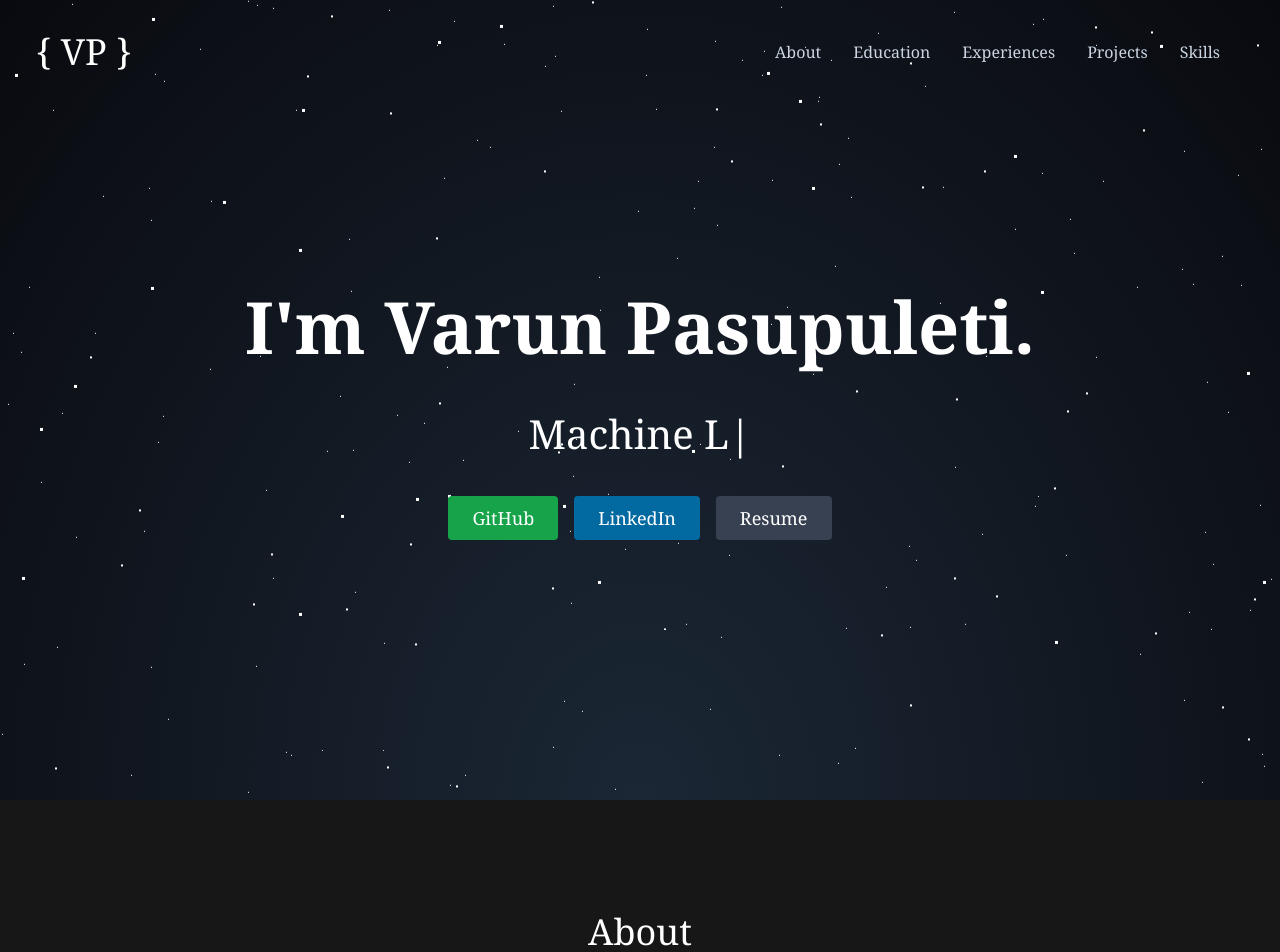
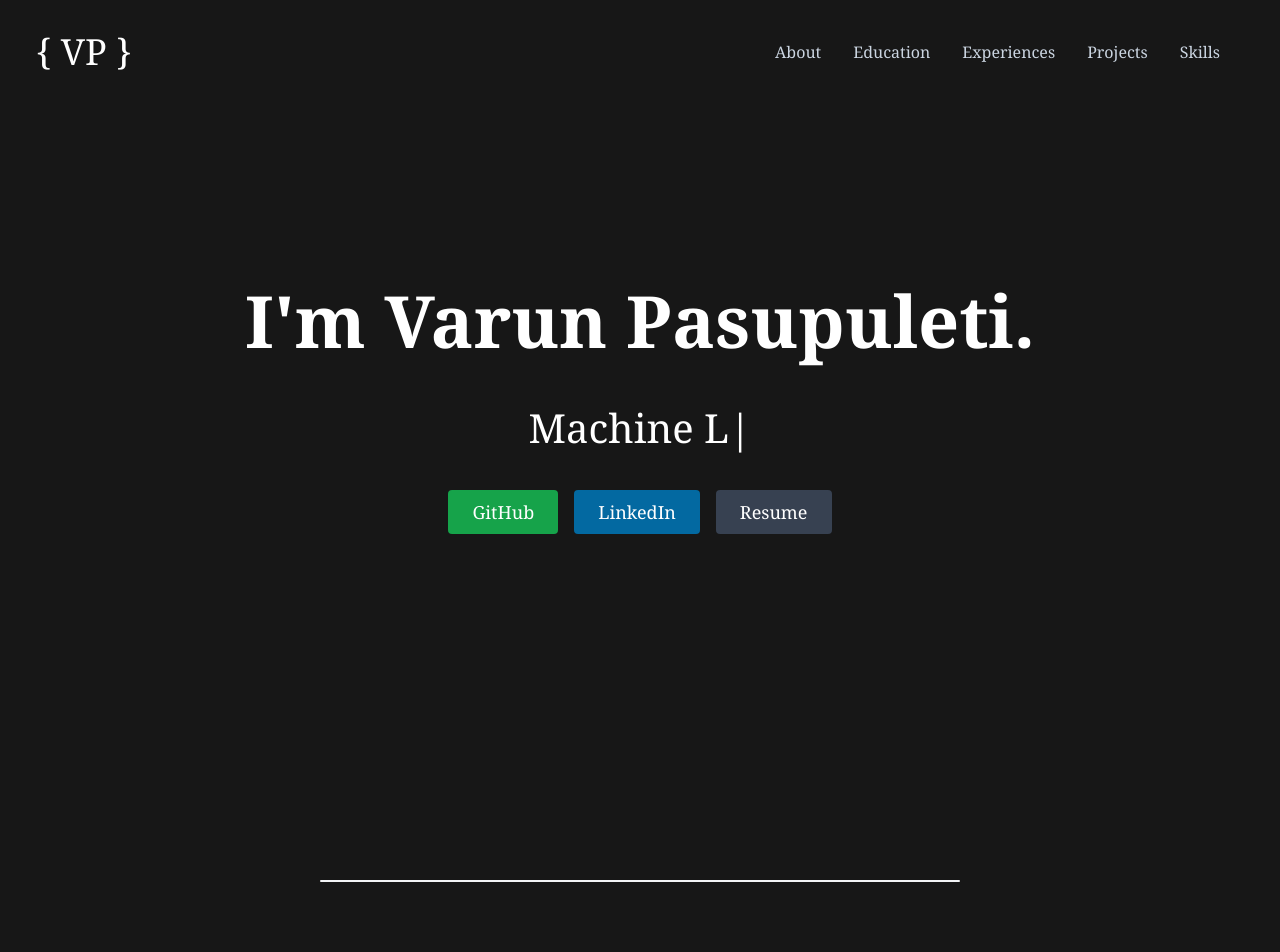
Before and after one commit to vjz3qz/portfolio, a React (Create React App) app: page / in a window 1280 px wide. Shown: the top 952 px of the page. Built offline with nearby package versions, Linux system fonts and the light colour scheme; the HTML template or start-up script is replaced by a standard one.

Commit message:
comment stars

```diff
--- a/src/App.js
+++ b/src/App.js
@@ -13,7 +13,8 @@ function App() {
     <main className="text-gray-400 bg-neutral-900 font-serif">
       <Navbar />
       <Intro />
-      <TransparentRule />
+      {/* <TransparentRule /> */}
+      <HorizontalRule />
       <About />
       <HorizontalRule />
       <Education />
--- a/src/components/Intro.jsx
+++ b/src/components/Intro.jsx
@@ -6,10 +6,11 @@ class Intro extends React.Component {
   render() {
     return (
       // <div id="home" className="intro route bg-image " style={{backgroundImage: "url("+bigImage+")"}}>
-      <div id="home" className="intro route bg-image background">
+      <div id="home" className="intro route">
+        {/* <div id="home" className="intro route bg-image background">
         <div id="stars" />
         <div id="stars2" />
-        <div id="stars3" />
+        <div id="stars3" /> */}
 
         <div className="intro-content display-table">
           <div className="table-cell">
```
